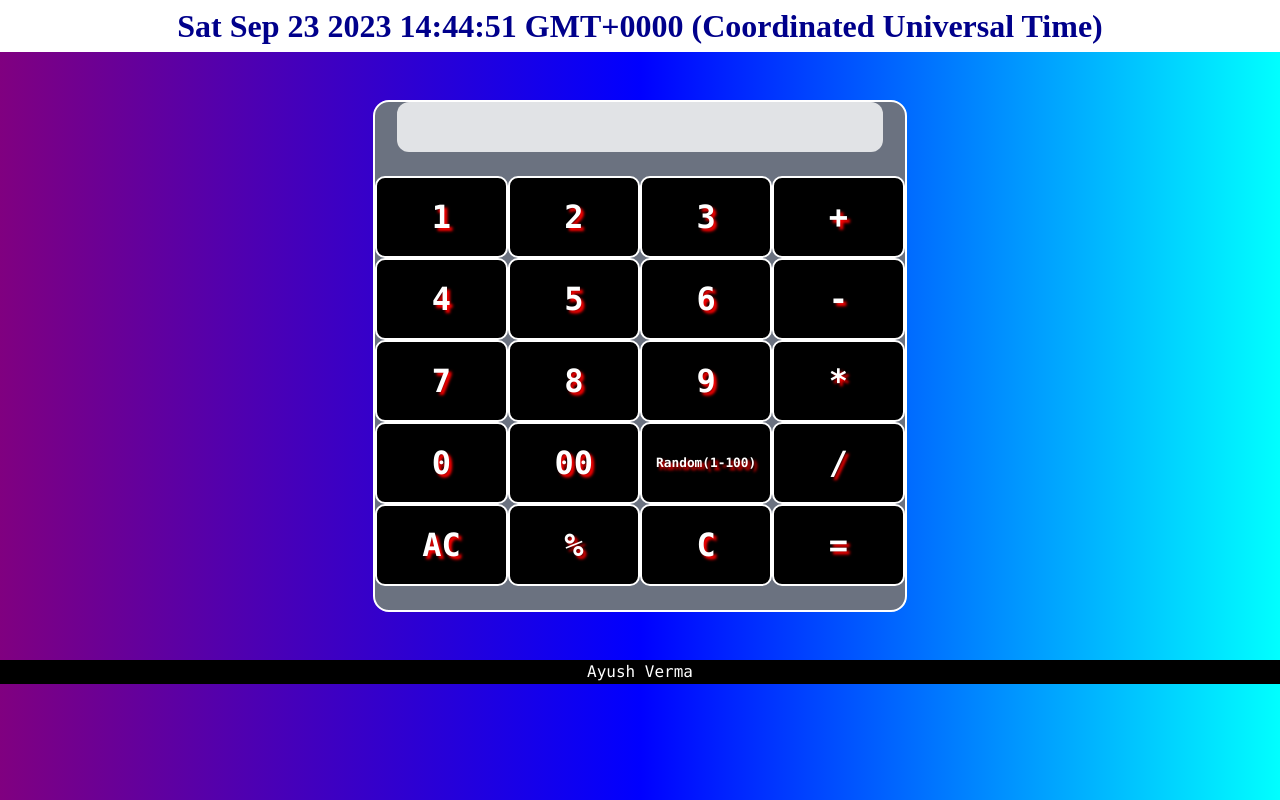
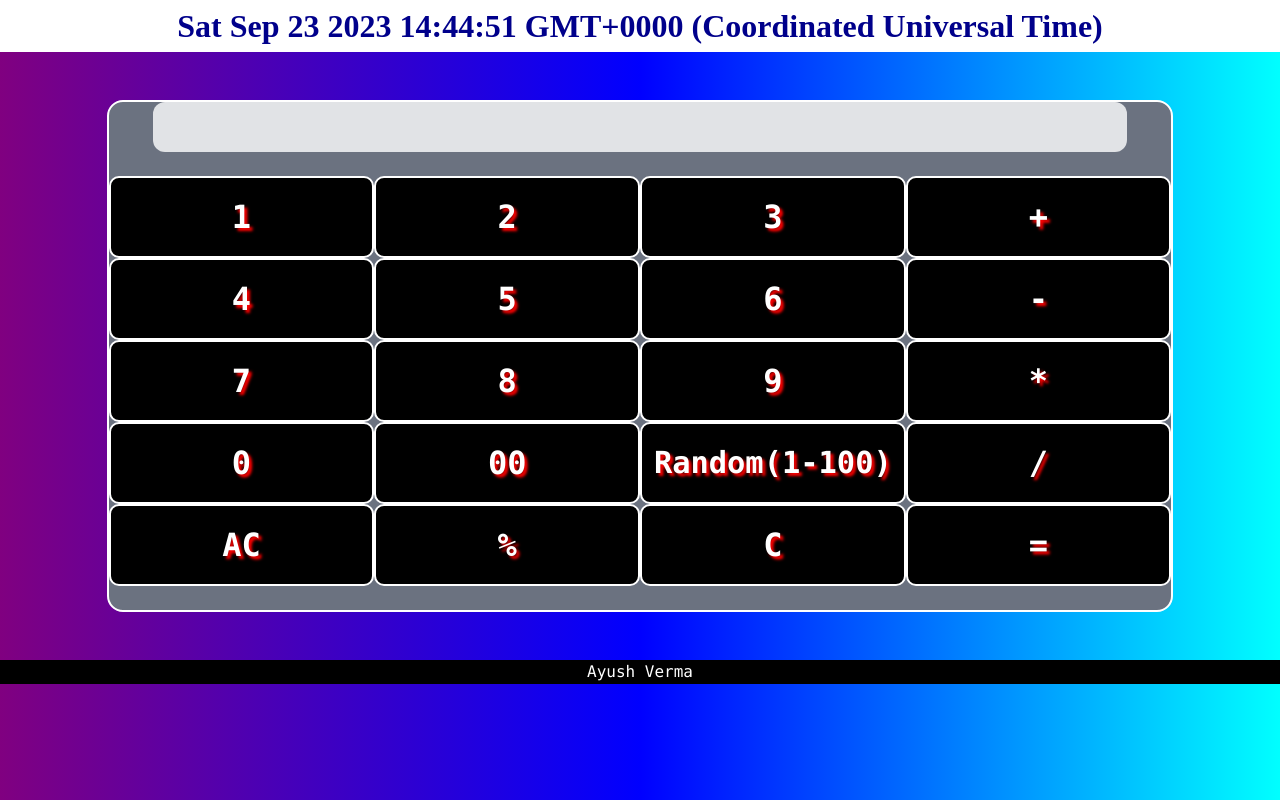
Before and after one commit to Ayushxvx/Calculator, a plain HTML site: page index.html in a window 1280 px wide. Drawn offline with nearby package versions, Linux system fonts and the light colour scheme.

Commit message:
Update index.html

```diff
--- a/index.html
+++ b/index.html
@@ -42,7 +42,7 @@
         }
         #random{
             padding: 3px;
-            font-size:.8em;
+            font-size:1.9em;
         }
         #doublezero{
             padding:10px 40px;
@@ -61,7 +61,7 @@
 </head>
 <body>
     <div class="bg-white text-center "><h1 id="datetime"></h1></div><br><br>
-    <div class="mx-auto rounded-2xl w-5/12 border-2 border-solid border-white font-mono bg-gray-500">
+    <div class="mx-auto rounded-2xl w-10/12 border-2 border-solid border-white font-mono bg-gray-500">
         <input disabled="on" id="input" class="input mx-auto w-11/12 rounded-xl"><br>
         <div class="w-full mx-auto">
             <div class="buttonbox">
```
